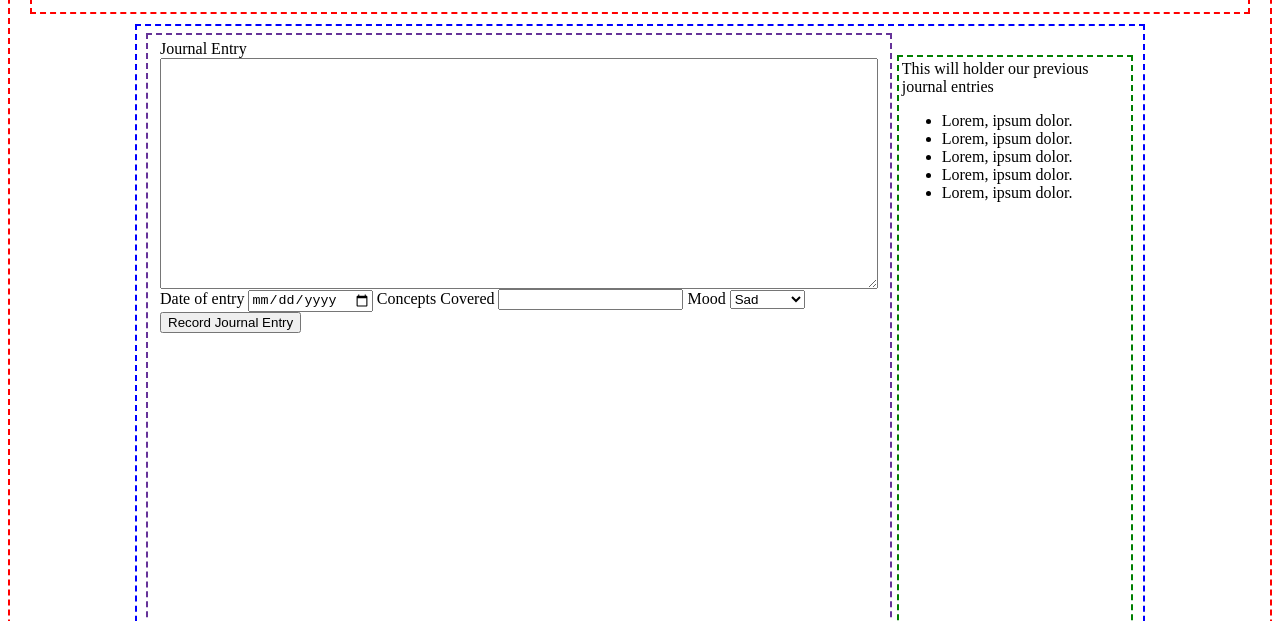
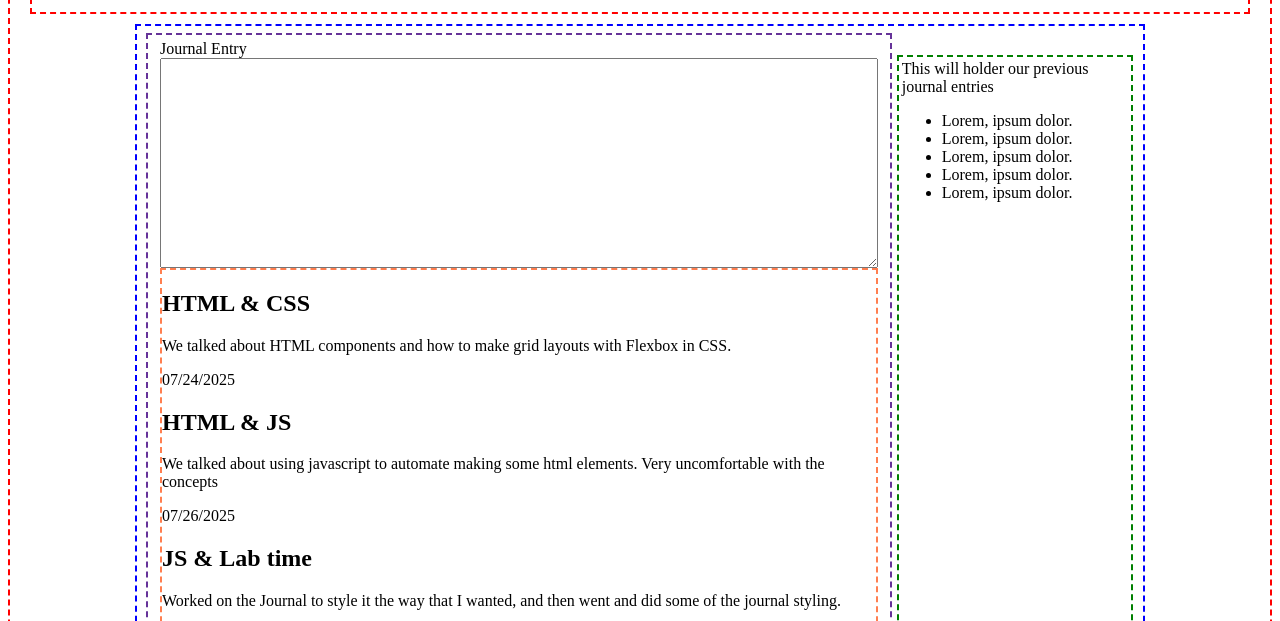
Before and after one commit to Patchrik/daily-journal, a plain HTML site: page index.html in a window 1280 px wide. Shown: the part 331-952 px from the top of the page. Drawn offline with Linux system fonts and the light colour scheme.

Commit message:
finished the last part of the chapter 1 journal practice.

```diff
--- a/index.html
+++ b/index.html
@@ -28,7 +28,7 @@
 						cols="45"
 						rows="15"
 					></textarea>
-
+					<div id="entryLog"></div>
 					<div class="bottomOfTextAreaFlexWrapper">
 						<!-- This is the field for holding dates -->
 						<label for="journalDate">Date of entry</label>
@@ -62,9 +62,7 @@
 				</ul>
 			</aside>
 		</main>
-		<footer>
-			footer placeholder
-		</footer>
+		<footer>footer placeholder</footer>
 		<script type="module" src="./scripts/main.js"></script>
 	</body>
 </html>
--- /dev/null
+++ b/scripts/JournalEntry.js
@@ -0,0 +1,13 @@
+/*
+ *  Purpose: To render a single journal entry as an
+ *           HTML representation of the data
+ */
+export const JournalEntryComponent = (entry) => {
+	return `
+        <section id="entry--${entry.id}" class="journalEntry">
+            <h1>${entry.concept}</h1>
+            <p>${entry.entry}</p>
+            <p>${entry.date}</p>
+        </section>
+    `;
+};
--- /dev/null
+++ b/scripts/JournalEntryList.js
@@ -0,0 +1,24 @@
+/*
+ *  Purpose:
+ *    To render as many journal entry components as
+ *    there are items in the collection exposed by the
+ *    data provider component
+ */
+import { useJournalEntries } from './JournalDataProvider.js';
+import { JournalEntryComponent } from './JournalEntry.js';
+
+// DOM reference to where all entries will be rendered
+const entryLog = document.querySelector('#entryLog');
+
+export const EntryListComponent = () => {
+	// Use the journal entry data from the data provider component
+	const entries = useJournalEntries();
+
+	for (const entry of entries) {
+		/*
+            Invoke the component that returns an
+            HTML representation of a single entry
+        */
+		entryLog.innerHTML += JournalEntryComponent(entry);
+	}
+};
--- a/scripts/main.js
+++ b/scripts/main.js
@@ -1 +1,5 @@
-console.log('main.js is connected');
+import { useJournalEntries } from './JournalDataProvider.js';
+import { JournalEntryComponent } from './JournalEntry.js';
+import { EntryListComponent } from './JournalEntryList.js';
+
+EntryListComponent();
--- a/styles/main.css
+++ b/styles/main.css
@@ -57,3 +57,7 @@ aside {
 	display: flex;
 	flex-direction: column;
 }
+
+#entryLog {
+	border: 2px dashed coral;
+}
```
